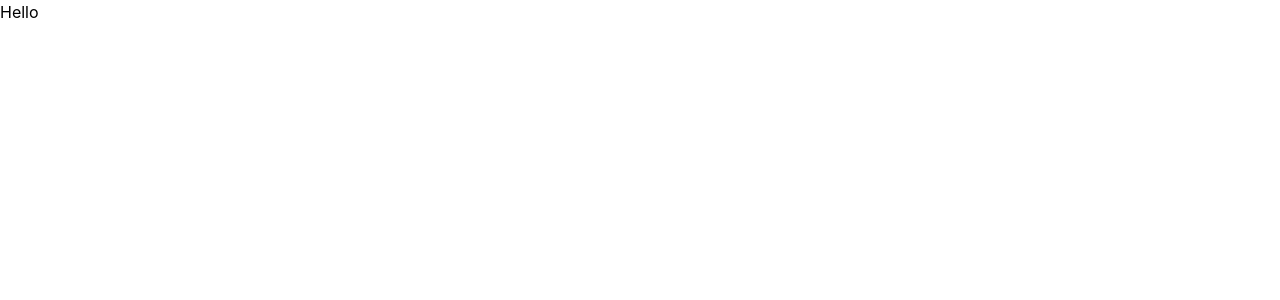
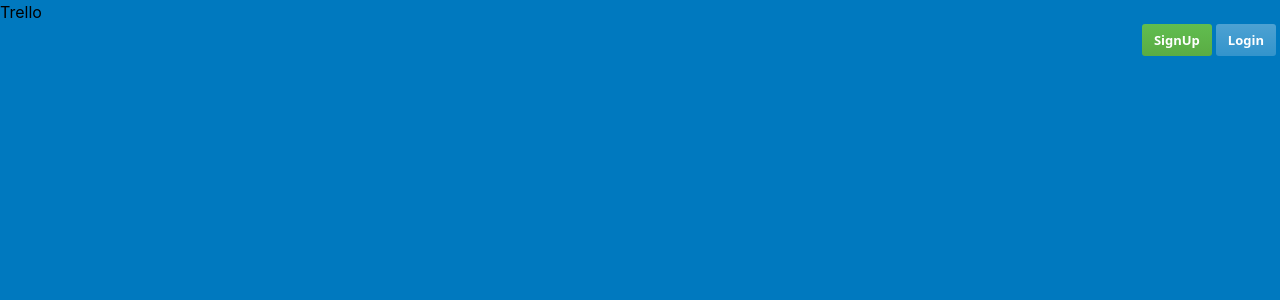
Before and after one commit to Shajansheriff/trello-next, a Next.js app: page / in a window 1280 px wide. Shown: the top 300 px of the page. Built offline with nearby package versions, Linux system fonts and the light colour scheme.

Commit message:
feat(home): add login & signup buttons

```diff
--- a/pages/_app.tsx
+++ b/pages/_app.tsx
@@ -1,8 +1,16 @@
 import '../styles/globals.css'
 import type { AppProps } from 'next/app'
+import { styled } from 'stitches.config'
+const Root = styled('div', {
+  backgroundColor: 'rgb(0, 121, 191)',
+  height: '100%',
+  position: 'relative',
+  zIndex: 1,
+
+})
 
 function MyApp({ Component, pageProps }: AppProps) {
-  return <Component {...pageProps} />
+  return <Root><Component {...pageProps} /></Root>
 }
 
 export default MyApp
--- a/pages/index.tsx
+++ b/pages/index.tsx
@@ -1,7 +1,62 @@
-
-import { Button } from '@atoms'
 import type { NextPage } from 'next'
 import Head from 'next/head'
+import Link from 'next/link'
+import { styled } from 'stitches.config'
+import {FC} from "react";
+
+const Navbar: FC = ({ children }) => {
+  return (
+    <div className="min-h-40 max-h-40 overflow-hidden">
+      <div className="flex box-border"></div>
+      {children}
+    </div>
+  )
+}
+
+const Anchor = styled('a', {
+  fontFamily: '$system',
+  fontSize: '$2',
+  textDecoration: 'none',
+  borderRadius: '3px',
+  border: 0,
+  alignItems: 'center',
+  backgroundColor: 'rgba(255, 255, 255, 0.3)',
+  boxShadow: 'none',
+  color: '#FFFFFF',
+  display: 'flex',
+  fontWeight: 'bold',
+  margin: '0 4px 0 0',
+  padding: '0 12px',
+  whiteSpace: 'nowrap',
+  variants: {
+    type: {
+      success: {
+        background: 'linear-gradient(to bottom, #61BD4F 0%, #5AAC44 100%)',
+        '&:hover': {
+          background: 'linear-gradient(to bottom, #5AAC44 0%, #519839 100%)'
+        }
+      }
+    },
+    size: {
+      small: {
+        height: '32px',
+        lineHeight: '32px',
+      }
+    }
+  },
+  defaultVariants: {
+    size: 'small',
+  }
+})
+
+const LoginButton = styled(Anchor, {
+  backgroundColor: 'transparent',
+  background: 'linear-gradient(to bottom, rgba(255, 255, 255, 0.3), rgba(255, 255, 255, 0.2))',
+  '&:hover': {
+    background: 'linear-gradient(to bottom, rgba(255, 255, 255, 0.2), rgba(255, 255, 255, 0.1))',
+  },
+
+})
 
 const Home: NextPage = () => {
   return (
@@ -11,7 +66,13 @@ const Home: NextPage = () => {
         <meta name="description" content="A Trello Clone app using next.js" />
         <link rel="icon" href="/favicon.ico" />
       </Head>
-      <Button>Hello</Button>
+      <Navbar>
+        <Link href="/">Trello</Link>
+        <div className="flex justify-end grow-1 basis-100">
+          <Link href={"#"}><Anchor type="success">SignUp</Anchor></Link>
+          <Link href={"#"}><LoginButton>Login</LoginButton></Link>
+        </div>
+      </Navbar>
     </>
   )
 }
--- a/styles/globals.css
+++ b/styles/globals.css
@@ -8,6 +8,10 @@ body {
   margin: 0;
   font-family: -apple-system, BlinkMacSystemFont, Segoe UI, Roboto, Oxygen,
     Ubuntu, Cantarell, Fira Sans, Droid Sans, Helvetica Neue, sans-serif;
+  height: 100%;
+}
+#__next {
+  height: 100%;
 }
 
 a {
```
Also changed, not shown: .eslintrc.json.
